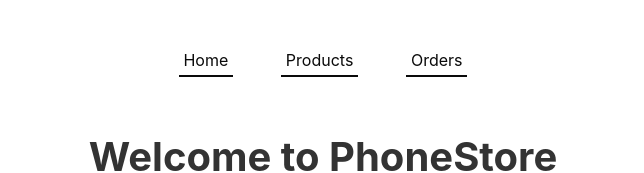
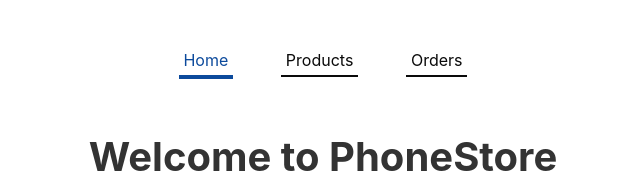
Before and after one commit to bastien707/phoneStore, a React (Vite) app in the folder frontend/: page / in a window 1280 px wide. Shown: the top 173 px of the page, without its empty margins (317-961 px from the left). Built offline with nearby package versions, Linux system fonts and the light colour scheme.

Commit message:
feat: add active tab style

```diff
--- a/frontend/src/components/nav/Nav.css
+++ b/frontend/src/components/nav/Nav.css
@@ -9,7 +9,8 @@
   cursor: pointer;
 }
 
-.linkButton:hover {
+.linkButton:hover,
+.active {
   color: rgb(12, 74, 156);
   border-bottom: 4px solid rgb(12, 74, 156);
   transition: border-bottom 0.1s ease;
--- a/frontend/src/components/nav/Nav.tsx
+++ b/frontend/src/components/nav/Nav.tsx
@@ -1,24 +1,34 @@
 import { Link } from "react-router-dom";
 import "./Nav.css";
+import { NavLink } from "react-router-dom";
 
 export default function Nav() {
   return (
     <nav className="navContainer">
       <ul className="navList">
         <li className="navListItem">
-          <Link className="linkButton" to="/">
+          <NavLink
+            className={({ isActive }) => ["linkButton", isActive ? "active" : null].filter(Boolean).join(" ")}
+            to="/"
+          >
             Home
-          </Link>
+          </NavLink>
         </li>
         <li className="navListItem">
-          <Link className="linkButton" to="/products">
+          <NavLink
+            className={({ isActive }) => ["linkButton", isActive ? "active" : null].filter(Boolean).join(" ")}
+            to="/products"
+          >
             Products
-          </Link>
+          </NavLink>
         </li>
         <li className="navListItem">
-          <Link className="linkButton" to="/orders">
+          <NavLink
+            className={({ isActive }) => ["linkButton", isActive ? "active" : null].filter(Boolean).join(" ")}
+            to="/orders"
+          >
             Orders
-          </Link>
+          </NavLink>
         </li>
       </ul>
     </nav>
```
